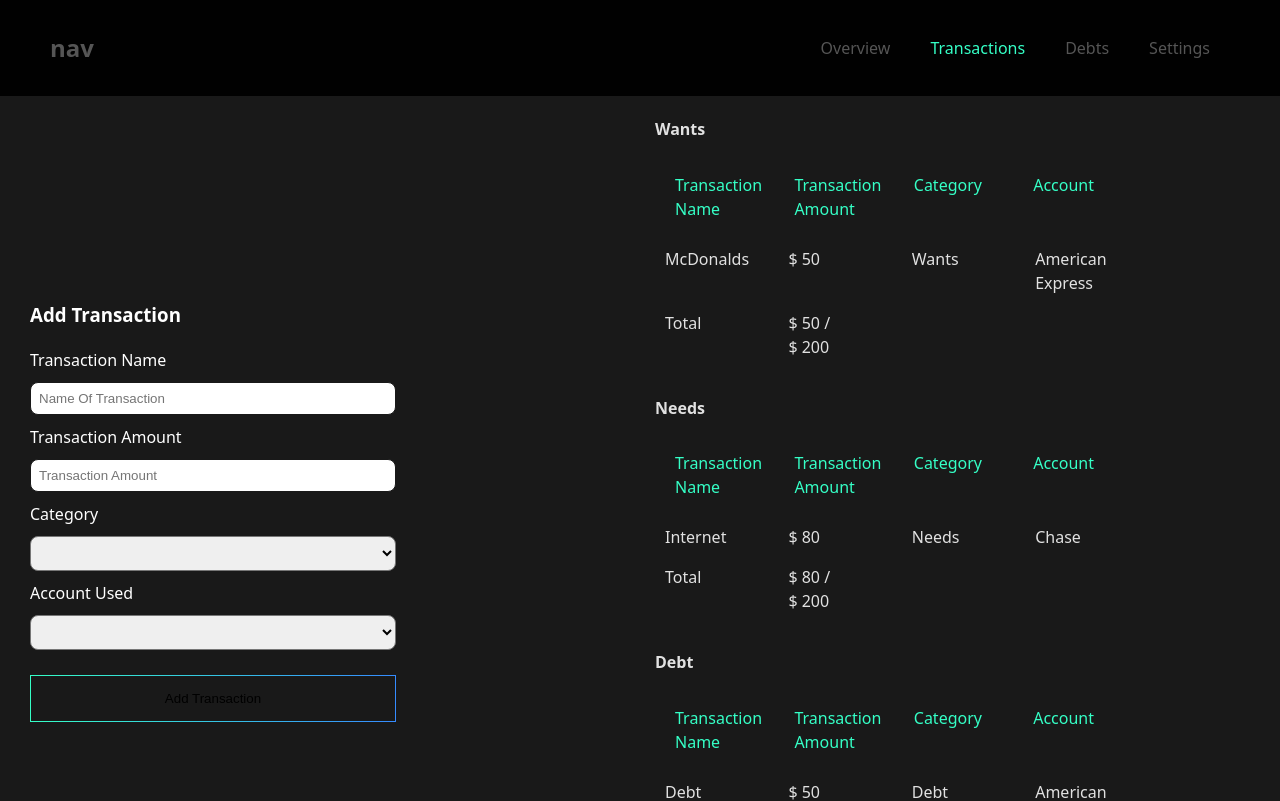
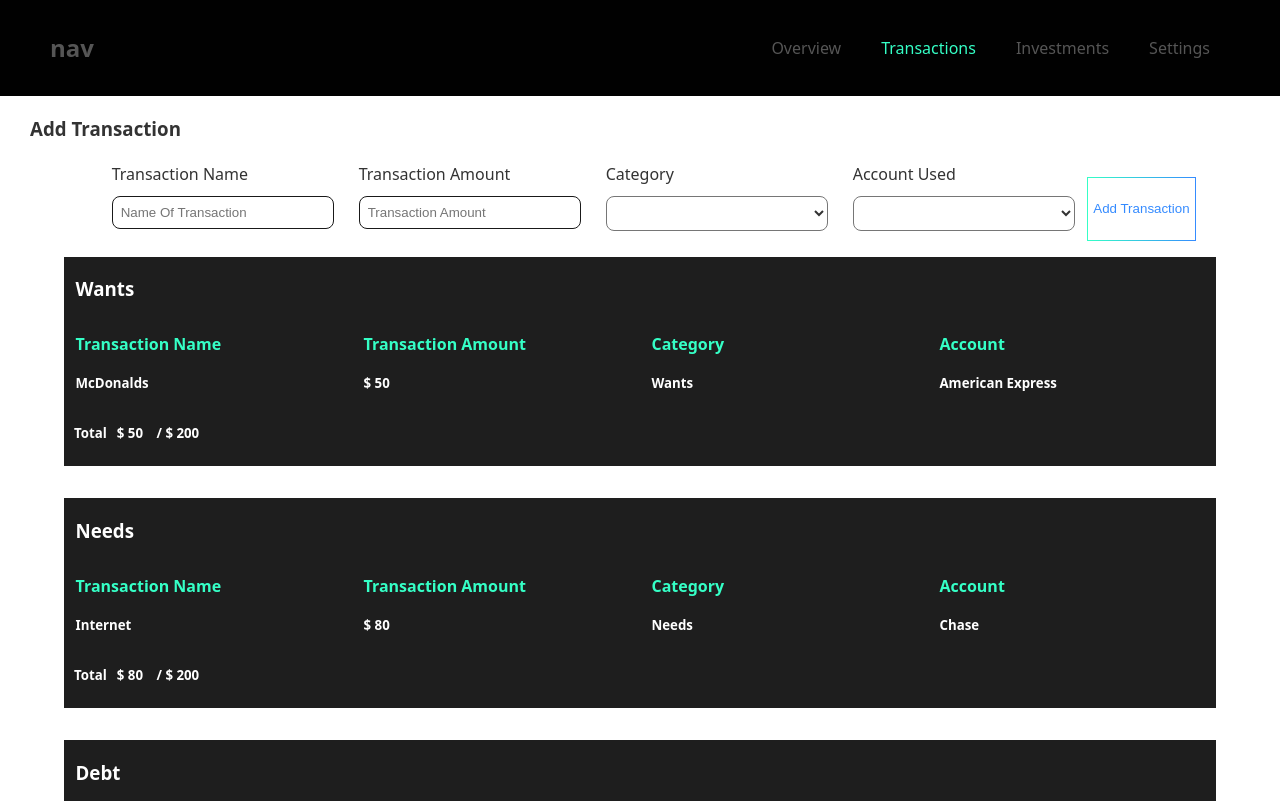
Before and after one commit to Bryang09/MERNfinance, a React (Vite) app in the folder frontend/: page /demo/transactions in a window 1280 px wide. Shown: the top 801 px of the page. Built offline with nearby package versions, Linux system fonts and the light colour scheme.

Commit message:
Redesign Demo Transactions Page

```diff
--- a/frontend/src/App.jsx
+++ b/frontend/src/App.jsx
@@ -6,7 +6,7 @@ import { Routes, Route } from "react-router-dom";
 import Home from "./pages/Home";
 import Demo from "./pages/Demo/DemoOverview";
 import DemoTransaction from "./pages/Demo/DemoTranactions";
-import DemoDebts from "./pages/Demo/DemoDebts";
+import DemoInvestments from "./pages/Demo/DemoInvestments";
 
 function App() {
   return (
@@ -15,7 +15,7 @@ function App() {
         <Route path="/" element={<Home />} />
         <Route path="/demo" element={<Demo />} />
         <Route path="/demo/transactions" element={<DemoTransaction />} />
-        <Route path="demo/debt" element={<DemoDebts />} />
+        <Route path="demo/investments" element={<DemoInvestments />} />
       </Routes>
     </>
   );
--- a/frontend/src/components/Demo/Overview2.jsx
+++ b/frontend/src/components/Demo/Overview2.jsx
@@ -95,7 +95,7 @@ function Overview2(data) {
             <h5>Balance</h5>
             <h5>% Change</h5>
             <h5>Weekly Investment</h5>
-            <h5>Investment Per Year</h5>
+            <h5>52 Weeks</h5>
           </div>
 
           {res.investments.length > 0 ? (
--- a/frontend/src/components/DemoAddTransaction.jsx
+++ b/frontend/src/components/DemoAddTransaction.jsx
@@ -13,9 +13,9 @@ function DemoAddTransaction(user) {
   }, []);
 
   const [name, setName] = useState(null);
-  const [account, setAccount] = useState(null);
+  const [account, setAccount] = useState("");
   const [amount, setAmount] = useState(null);
-  const [category, setCategory] = useState(null);
+  const [category, setCategory] = useState("");
   const [newAccount, setNewAccount] = useState(null);
 
   const handleSubmit = (e) => {
@@ -29,12 +29,16 @@ function DemoAddTransaction(user) {
     };
     user.newTransactions(tr);
     e.target.reset();
+    setAccount("");
+    setCategory("");
+    alert("Transaction Added Successfully");
   };
   return (
     <div className="form-container">
       <div className="form">
         <h3>Add Transaction</h3>
         <form onSubmit={handleSubmit}>
+          <span>
             <label htmlFor="transaction-name">Transaction Name</label>
             <input
               type="text"
@@ -44,6 +48,8 @@ function DemoAddTransaction(user) {
               onChange={(e) => setName(e.target.value)}
               required
             />
+          </span>
+          <span>
             <label htmlFor="amount">Transaction Amount</label>
             <input
               type="number"
@@ -53,11 +59,14 @@ function DemoAddTransaction(user) {
               onChange={(e) => setAmount(e.target.value)}
               required
             />
+          </span>
+          <span>
             <label htmlFor="category">Category</label>
             <select
               name="category"
               id="category"
               onChange={(e) => setCategory(e.target.value)}
+              value={category}
               required
             >
               <option disabled selected></option>
@@ -66,12 +75,15 @@ function DemoAddTransaction(user) {
               <option value="Investment">Investment</option>
               <option value="Debt">Debt Repayment</option>
             </select>
+          </span>
+          <span>
             <label htmlFor="account">Account Used</label>
 
             <select
               name="account"
               id="account"
               onChange={(e) => setAccount(e.target.value)}
+              value={account}
               required
             >
               <option disabled selected defaultChecked></option>
@@ -84,8 +96,11 @@ function DemoAddTransaction(user) {
               })}
               <option value="Other">Other</option>
             </select>
+          </span>
+
           {account === "Other" && (
             <>
+              <span>
                 <label htmlFor="newAccount">Name Of New Account</label>
                 <input
                   type="text"
@@ -93,6 +108,7 @@ function DemoAddTransaction(user) {
                   onChange={(e) => setNewAccount(e.target.value)}
                   required
                 />
+              </span>
             </>
           )}
           <button>Add Transaction</button>
--- a/frontend/src/components/DemoTransactionResults.jsx
+++ b/frontend/src/components/DemoTransactionResults.jsx
@@ -5,44 +5,38 @@ function DemoTransactionResults(tr) {
   console.log(tr);
   return (
     <div className="show-transactions-container">
-      <h4>{type}</h4>
+      <h3>{type}</h3>
       <div className="show-transactions">
-        {/* <table>
-          <tbody> */}
-        <ul className="headers">
-          <li>Transaction Name</li>
-          <li>Transaction Amount</li>
-          <li>Category</li>
-          <li>Account</li>
-        </ul>
+        <div className="headers">
+          <h4>Transaction Name</h4>
+          <h4>Transaction Amount</h4>
+          <h4>Category</h4>
+          <h4>Account</h4>
+        </div>
 
         {transaction.map((t, i) => {
           console.log(t.transaction_type);
           if (t.transaction_type === type) {
             return (
-              <ul key={i}>
-                <li>{t.transaction_name}</li>
-                <li>$ {t.transaction_amount}</li>
-                <li className={t.transaction_type}>{t.transaction_type}</li>
-                <li>{t.transaction_account}</li>
-              </ul>
+              <div key={i} className="results">
+                <h5>{t.transaction_name}</h5>
+                <h5>$ {t.transaction_amount}</h5>
+                <h5 className={t.transaction_type}>{t.transaction_type}</h5>
+                <h5>{t.transaction_account}</h5>
+              </div>
             );
           }
         })}
-        {/* </tbody>
-          <tfoot> */}
-        <ul>
-          <li>Total</li>
-          <li>
+
+        <div className="total">
+          <h5>Total</h5>
+          <h5>
             <span className={totalAmount > total ? "over" : ""}>
               $ {totalAmount}{" "}
             </span>
-            /
-            <br />$ {total}
-          </li>
-        </ul>
-        {/* </tfoot>
-        </table> */}
+            / $ {total}
+          </h5>
+        </div>
       </div>
     </div>
   );
--- a/frontend/src/components/Nav.jsx
+++ b/frontend/src/components/Nav.jsx
@@ -17,8 +17,8 @@ function NavDemo() {
           <NavLink to="/demo/transactions">
             <li>Transactions</li>
           </NavLink>
-          <NavLink to="/demo/debt">
-            <li>Debts</li>
+          <NavLink to="/demo/investments">
+            <li>Investments</li>
           </NavLink>
           <NavLink to="/demo/settings">
             <li>Settings</li>
--- a/frontend/src/pages/Demo/DemoDebts.jsx
+++ b/frontend/src/pages/Demo/DemoInvestments.jsx
@@ -2,7 +2,7 @@ import Nav from "../../components/Nav";
 
 // import "../../styles/demo/debts.scss";
 
-function DemoDebts() {
+function DemoInvestments() {
   return (
     <>
       <Nav />
@@ -41,4 +41,4 @@ function DemoDebts() {
   );
 }
 
-export default DemoDebts;
+export default DemoInvestments;
--- a/frontend/src/styles/demo/transactions.scss
+++ b/frontend/src/styles/demo/transactions.scss
@@ -4,30 +4,43 @@ $accent: #35ffc6;
 .transactions-container {
   display: flex;
   align-items: center;
-  background: #191919;
+  // background: #191919;
+  background: #fff;
   min-height: 100vh;
   flex-wrap: wrap;
+  color: #333;
 }
 
 .form-container {
   //   border: 1px solid #ccc;
-  width: 50%;
+  // width: 50%;
   margin-left: 15px;
+  width: 100vw;
 
   .form {
     padding: 0 15px;
-    color: #fff;
+    color: #333;
 
     form {
       display: flex;
-      flex-direction: column;
-      width: 60%;
+      width: 100%;
+      flex-wrap: wrap;
+      justify-content: center;
+
+      span {
+        width: 18%;
+        display: flex;
+        flex-direction: column;
+        margin: 0 1%;
+      }
 
       input {
         padding: 8px;
         border-radius: 8px;
         border: 1px solid #191919;
         margin: 10px 0;
+        background: #fff;
+        color: #333;
 
         &:focus-visible {
           outline: none;
@@ -38,6 +51,8 @@ $accent: #35ffc6;
         padding: 8px;
         border-radius: 8px;
         margin: 10px 0;
+        background: #fff;
+        color: #333;
 
         &:focus-visible {
           outline: none;
@@ -53,15 +68,15 @@ $accent: #35ffc6;
         border: 1px solid $accent;
         border-image: linear-gradient(to right, $accent 0%, #358bff 100%) 1;
         border-style: solid;
-        padding: 15px;
+        padding: 5px;
+        color: #358bff;
 
         &:hover {
           cursor: pointer;
-          //   background: darken($accent, 10%);
-          //   transition: 1s ease;
-          //   border: none;
           border-width: 0.5px;
-          border-image: linear-gradient(to right, #fc5d5d 0%, #ffad66 100%) 1;
+          background: #358bff;
+          color: #fff;
+          // border-image: linear-gradient(to right, #fc5d5d 0%, #ffad66 100%) 1;
         }
       }
     }
@@ -70,24 +85,45 @@ $accent: #35ffc6;
 .container {
   display: flex;
   flex-direction: column;
+  width: 90vw;
+  margin: 0 5vw;
 
   .show-transactions-container {
-    ul {
-      list-style: none;
-      display: flex;
-      padding: 0;
+    background: #1e1e1e;
+    margin: 2vh 0;
+    color: #fff;
+    text-transform: capitalize;
+  }
 
-      li {
-        margin: 0 10px;
-        padding: 0;
-        display: inline-block;
-        width: 20%;
-        box-sizing: border-box;
-      }
-    }
-    .headers {
-      padding: 10px;
-      color: $accent;
+  h3 {
+    margin-left: 1%;
+  }
+  .headers {
+    padding: 10px 0;
+    color: $accent;
+    display: flex;
+
+    h4 {
+      width: 23%;
+      margin: 0 1%;
     }
   }
+
+  .results {
+    display: flex;
+    h5 {
+      width: 23%;
+      margin: 8px 1%;
+      color: #fff;
+    }
+  }
+
+  .total {
+    display: flex;
+
+    span {
+      margin: 10px;
+    }
+    margin: 0 10px;
+  }
 }
```
Lines whose indentation alone changed are shown as unchanged.
